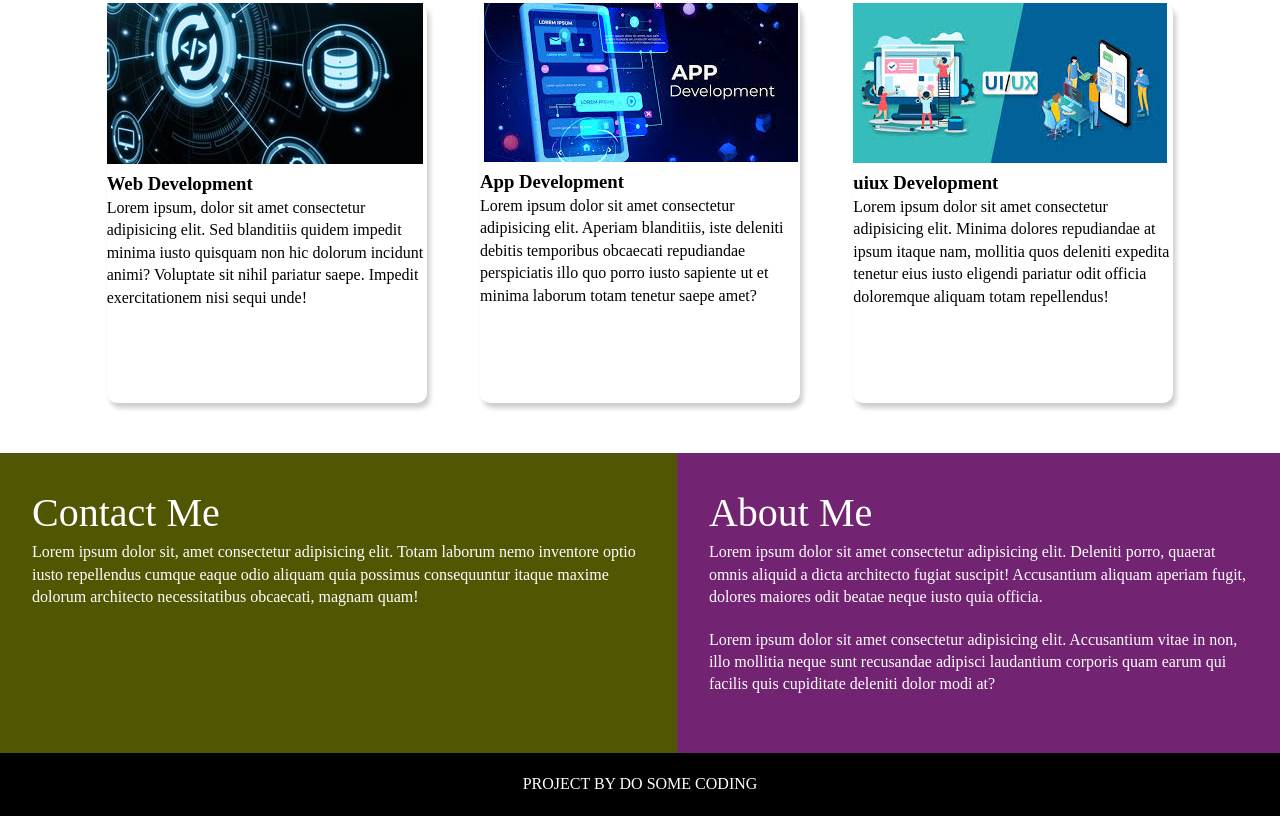
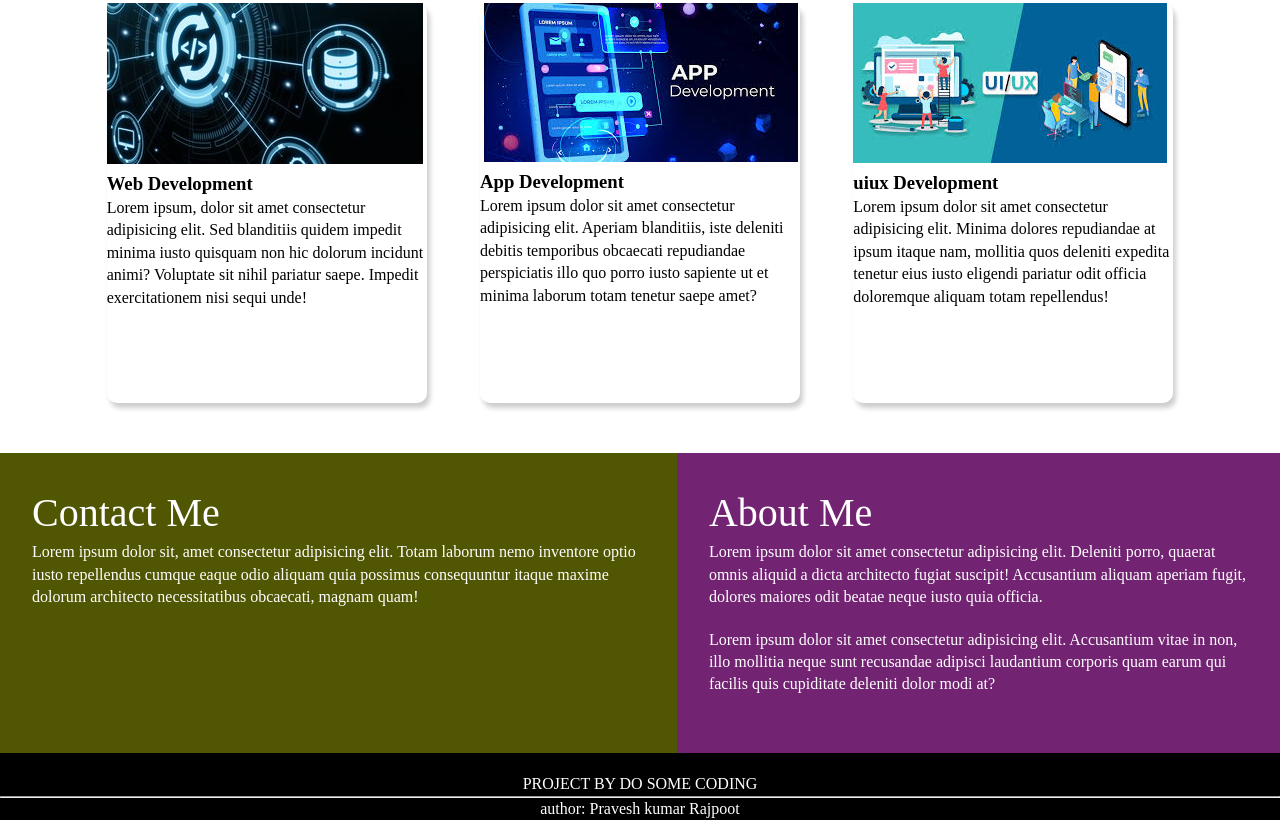
Before and after one commit to Pravesh-rajput/PROJECT-2, a plain HTML site: page PROJECT 2/index.html in a window 1280 px wide. Shown: the part 1021-1841 px from the top of the page. Drawn offline with Linux system fonts and the light colour scheme.

Commit message:
add update project 2

```diff
--- a/PROJECT 2/index.html
+++ b/PROJECT 2/index.html
@@ -18,7 +18,7 @@
         <div class="grid_item">
         <div class="card">
             <div class="image_container">
-                <img src="paint.jpg" alt="Web Development">
+                <img src="wed dev.jpg" alt="Web Development">
                 </div>
                 <div class="card_container">
                     <h3>Web Development </h3>
@@ -65,6 +65,8 @@
     </section>
     <footer>
         PROJECT BY DO SOME CODING
+        <hr>
+        author: Pravesh kumar Rajpoot
     </footer>
 </body>
 </html>
--- a/PROJECT 2/style.css
+++ b/PROJECT 2/style.css
@@ -110,7 +110,7 @@ footer{
     background-color: #000;
     color: white;
     padding-top: 20px;
-    padding-bottom: 20px;
+
 
 }
 @media (max-width: 786px){
```
Also changed, not shown: PROJECT 2/wed dev.jpg (renamed from PROJECT 2/paint.jpg).
